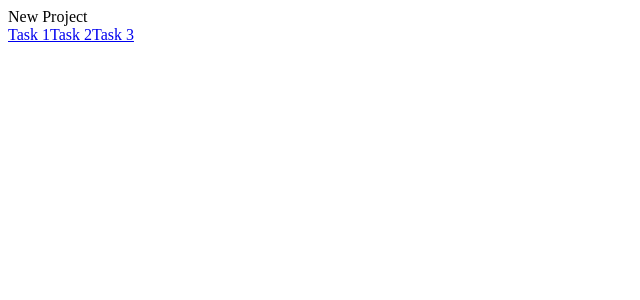
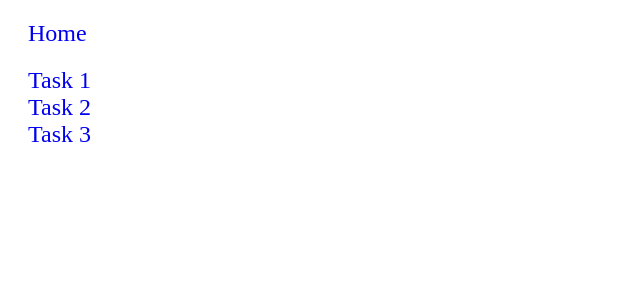
Before and after one commit to 4ndreSha/JS-React-Tasks, a React app: page / in a window 1280 px wide. Shown: the top 300 px of the page, without its empty margins (0-640 px from the left). Built offline with nearby package versions, Linux system fonts and the light colour scheme.

Commit message:
feat: added Links

```diff
--- a/src/App.tsx
+++ b/src/App.tsx
@@ -1,10 +1,11 @@
 import './styles.css';
+import { Link } from 'react-router-dom';
 
 export const App = () => {
   return (
-    <div>
-      New Project
-    </div>
+    <header>
+      <Link class='link' to=''>Home</Link>
+    </header>
   );
 };
 
--- a/src/styles.css
+++ b/src/styles.css
@@ -0,0 +1,14 @@
+header {
+    margin: 20px;
+}
+
+.link {
+    font-size: 24px;
+    text-decoration: none;
+}
+
+.task-list {
+    display: flex;
+    flex-direction: column;
+    margin-left: 20px;
+}
```
Also changed, not shown: src/pages/Task1Page.tsx (added, +19 -0 lines), src/pages/Task2Page.tsx (added, +19 -0 lines), src/pages/Task3Page.tsx (added, +19 -0 lines).
